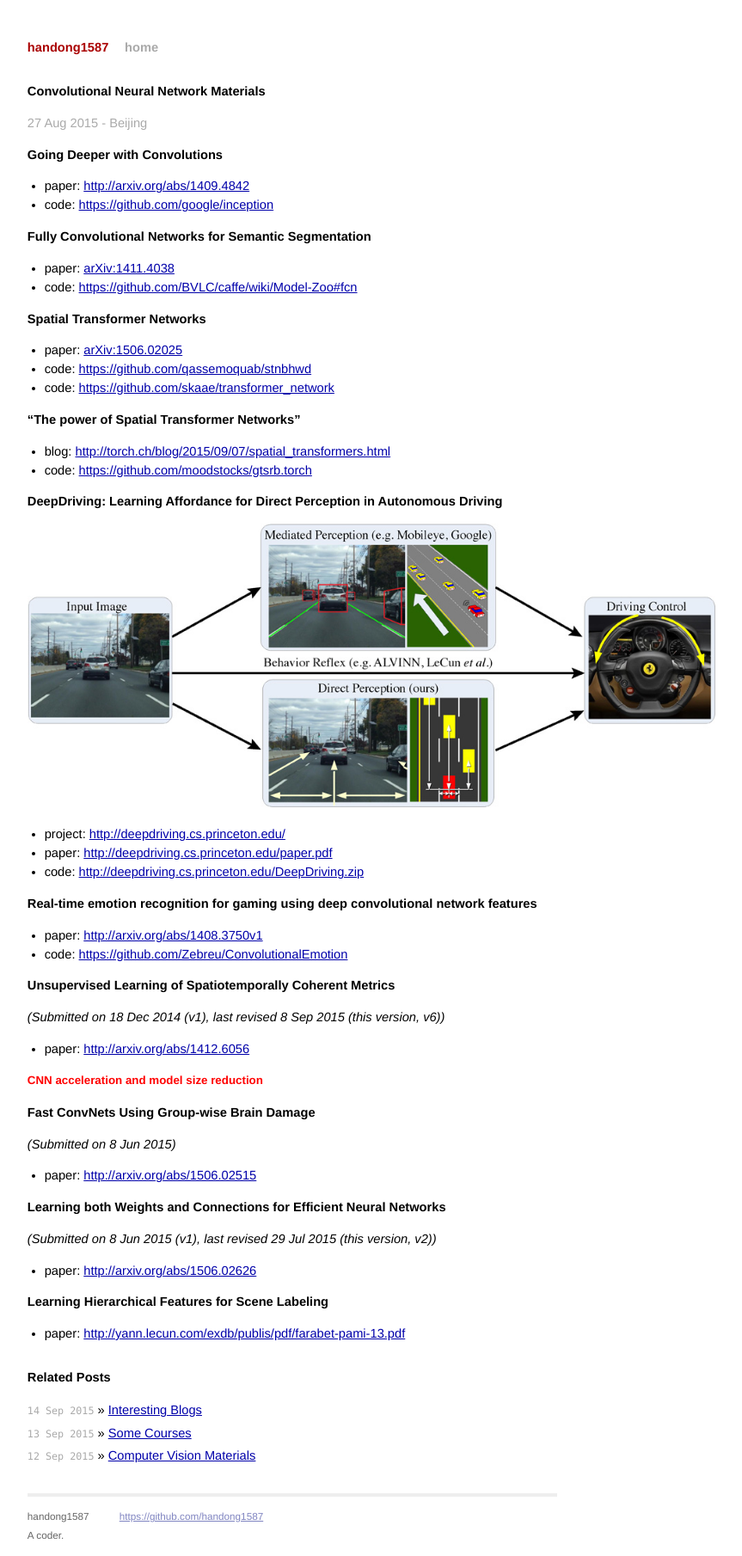
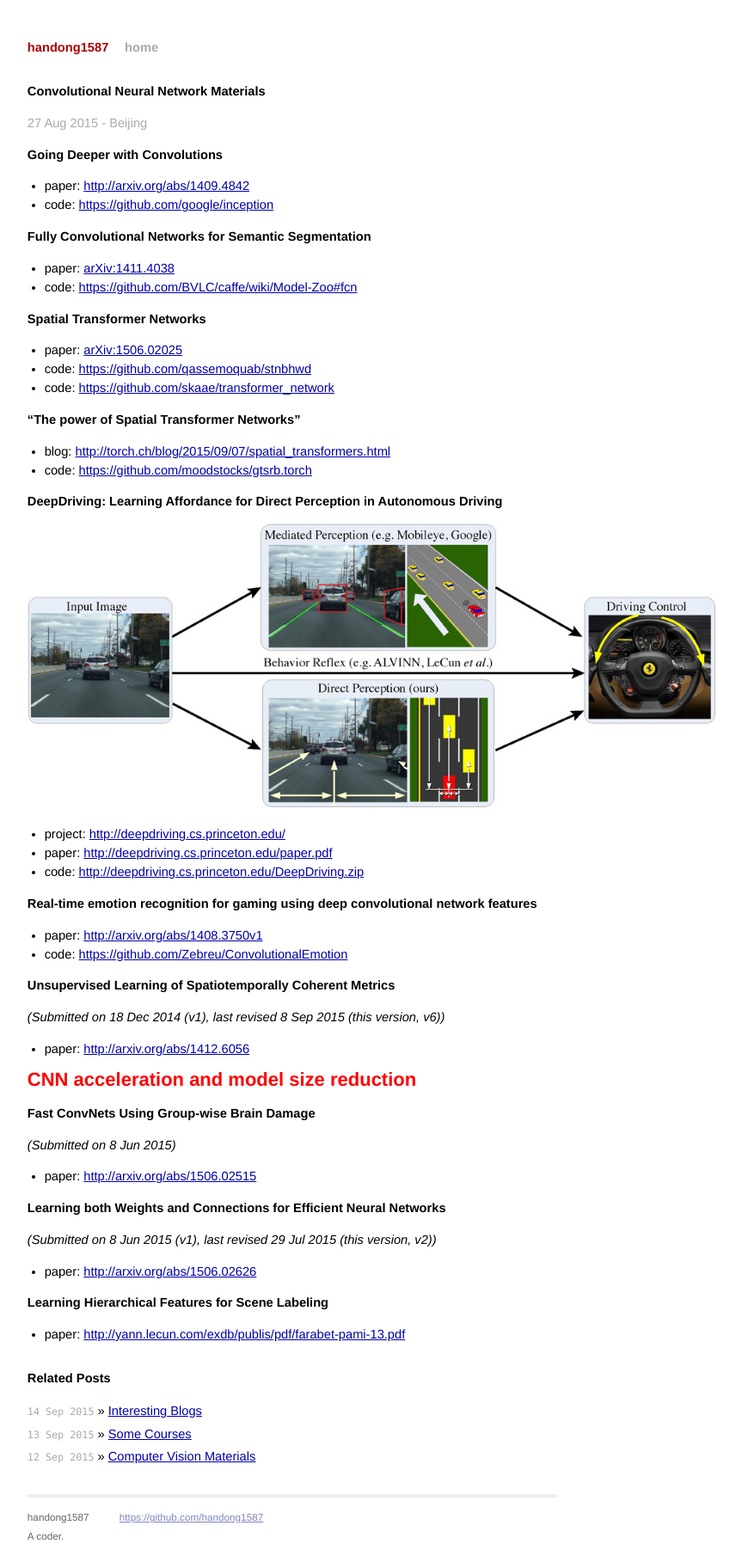
Before and after one commit to handong1587/handong1587.github.io, a Jekyll site: the page built from _posts/deep_learning/2015-08-27-cnn-materials.md, in a window 1280 px wide. Shown: the whole page at 86% size, without its empty margins (300-1163 px from the left). Built offline with Jekyll 4.4.1, drawn with Linux system fonts in a browser that asks for light colours; Markdown is read by kramdown in place of the engine named in the settings; comment, search, counter and statistics services are not loaded.

Commit message:
test html font size

```diff
--- a/_posts/deep_learning/2015-08-27-cnn-materials.md
+++ b/_posts/deep_learning/2015-08-27-cnn-materials.md
@@ -50,7 +50,7 @@ title: Convolutional Neural Network Materials
 
 - paper: [http://arxiv.org/abs/1412.6056](http://arxiv.org/abs/1412.6056)
 
-<span style="color: red; font-size: 10pt; font-weight: bold;">
+<span style="color: red; font-size: 150%; font-weight: bold;">
 CNN acceleration and model size reduction
 </span>
 
```
